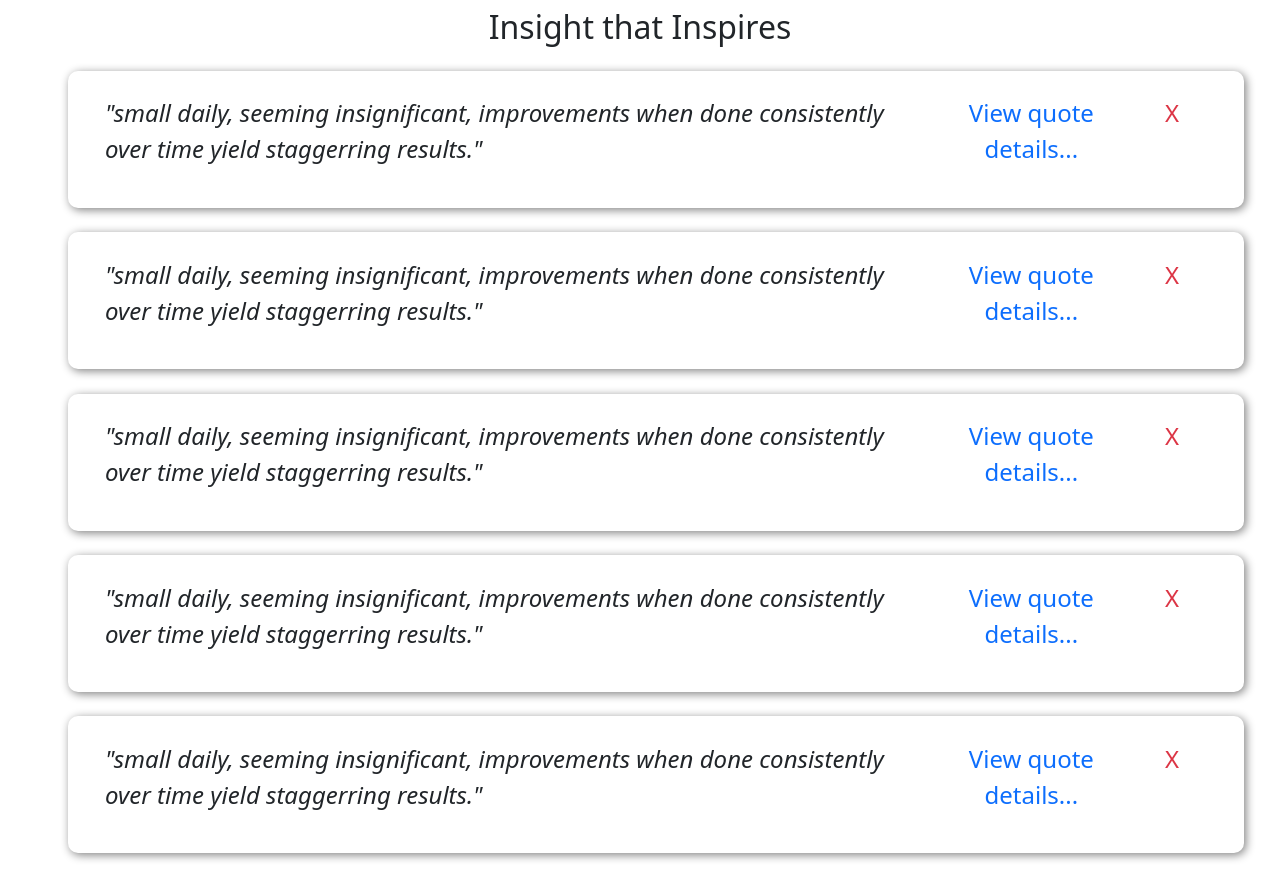
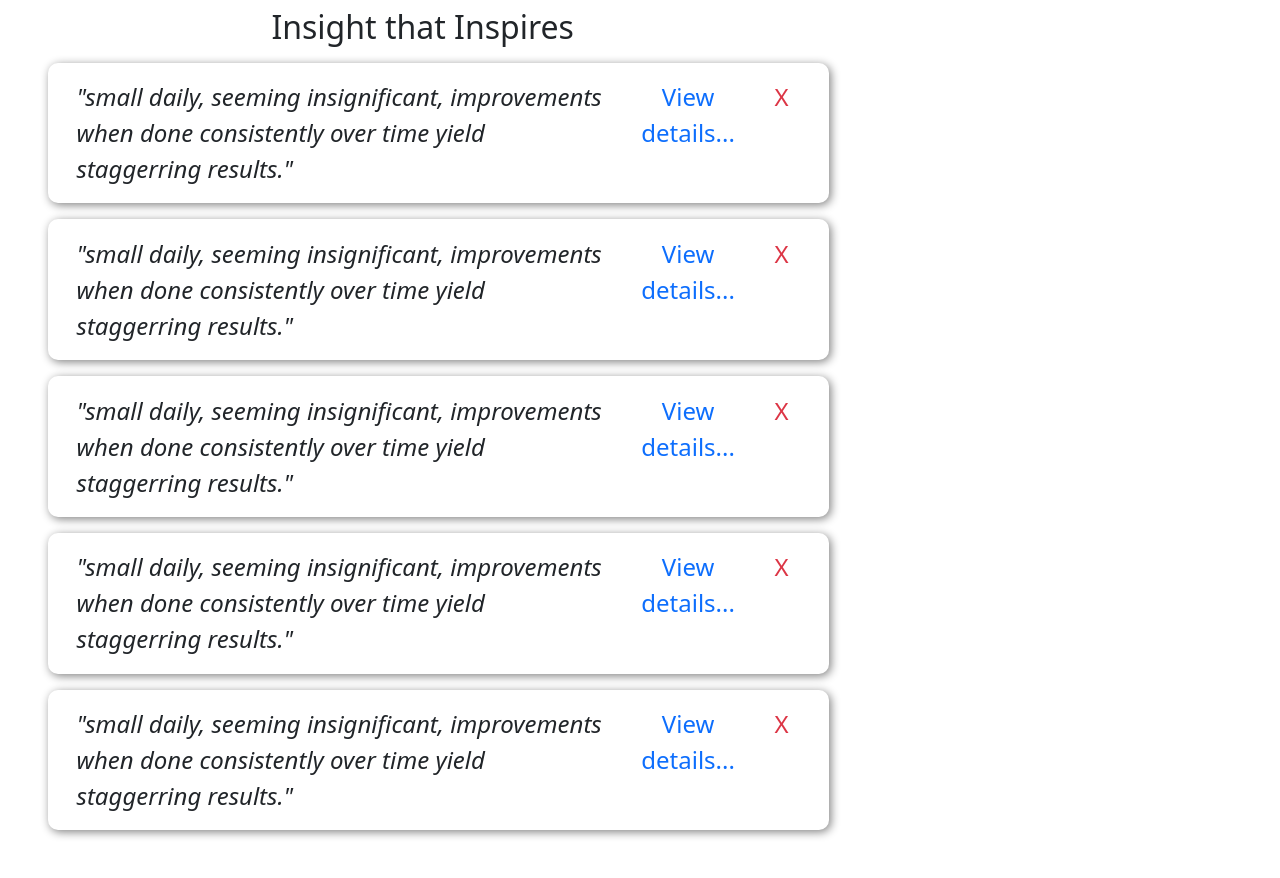
Before and after one commit to chacha-john/quotesUp, an Angular app: page / in a window 1280 px wide. After the commit the page ends 847 px from the top, so only its background shows below. Built offline with nearby package versions, Linux system fonts and the light colour scheme.

Commit message:
ft - add component for collecting user input

```diff
--- a/src/app/app.module.ts
+++ b/src/app/app.module.ts
@@ -5,16 +5,20 @@ import { AppRoutingModule } from './app-routing.module';
 import { AppComponent } from './app.component';
 import { QuoteComponent } from './components/quote/quote.component';
 import { QuoteDetailsComponent } from './components/quote-details/quote-details.component';
+import { QuoteFormComponent } from './components/quote-form/quote-form.component';
+import { FormsModule } from '@angular/forms';
 
 @NgModule({
   declarations: [
     AppComponent,
     QuoteComponent,
     QuoteDetailsComponent,
+    QuoteFormComponent,
   ],
   imports: [
     BrowserModule,
-    AppRoutingModule
+    AppRoutingModule,
+    FormsModule
   ],
   providers: [],
   bootstrap: [AppComponent]
--- /dev/null
+++ b/src/app/components/quote-form/quote-form.component.html
@@ -0,0 +1 @@
+<p>quote-form works!</p>
--- /dev/null
+++ b/src/app/components/quote-form/quote-form.component.ts
@@ -0,0 +1,15 @@
+import { Component, OnInit } from '@angular/core';
+
+@Component({
+  selector: 'app-quote-form',
+  templateUrl: './quote-form.component.html',
+  styleUrls: ['./quote-form.component.css']
+})
+export class QuoteFormComponent implements OnInit {
+
+  constructor() { }
+
+  ngOnInit(): void {
+  }
+
+}
--- a/src/app/components/quote/quote.component.html
+++ b/src/app/components/quote/quote.component.html
@@ -1,10 +1,11 @@
-<div class="container-fluid col-md-12 mt-2">
+<div class="row">
+    <div class="container-fluid col-md-8 mt-2">
         <h2 class="text-center">Insight that Inspires</h2>
         <ul *ngFor="let quote of quotes, let i = index">
             <li class="row">
                 <div class="quote col-md-9">"{{quote.quote}}."</div>
                 <div class="details col-md-2 text-center">
-                <p (click)="toggleDetails(i)" class="text-primary">View quote details...</p>
+                    <p (click)="toggleDetails(i)" class="text-primary">View details...</p>
                 </div>
                 <div class="close col-md-1 text-danger text-center">
                     <p (click)="deleteQuote(i)">X</p>
@@ -13,3 +14,5 @@
             </li>
         </ul>
     </div>
+    <div class="contianer-fluid col-md-4 mt-2"></div>
+</div>
```
Also changed, not shown: src/app/components/quote-form/quote-form.component.css (added). Lines whose indentation alone changed are shown as unchanged.
